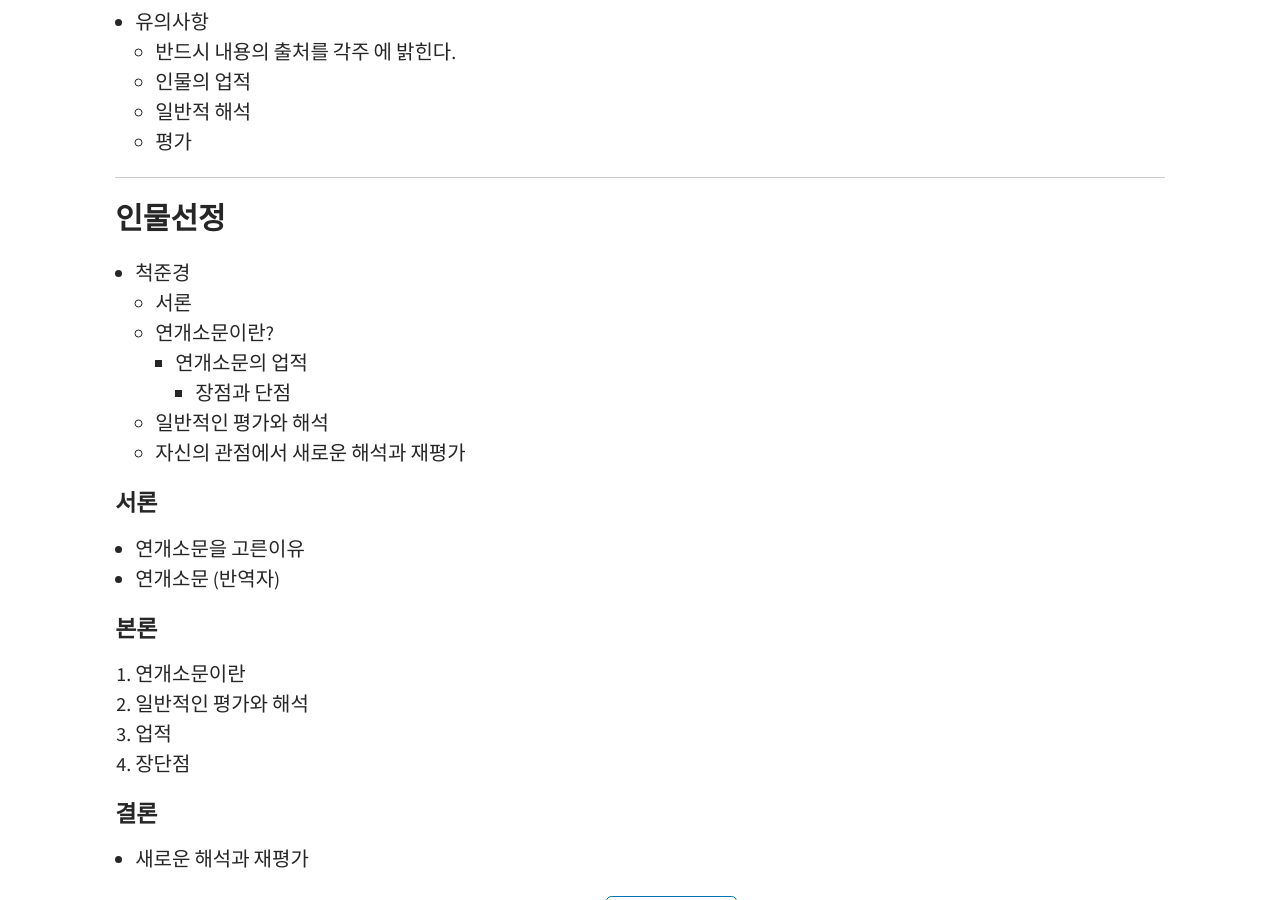
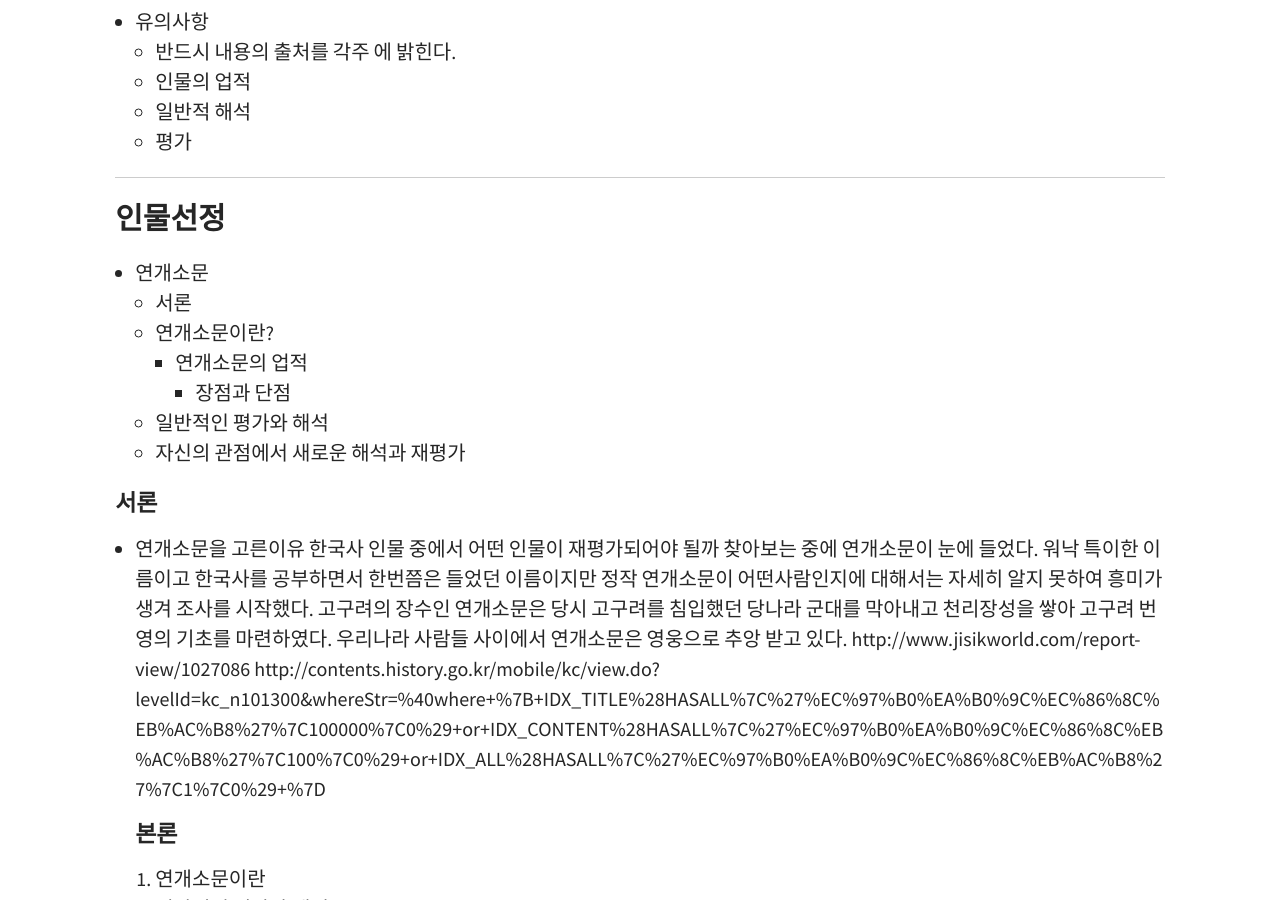
Before and after one commit to underkim/underkim.github.io, a Jekyll site: the page built from _posts/2023-04-28-한국사.md, in a window 1280 px wide and 900 px high, scrolled down 537 px. Built offline with Jekyll 4.4.1, drawn with Linux system fonts in a browser that asks for light colours; our own code applies the rules of GitHub Pages for plain Markdown files; a script that is not in the unit is left out.

Commit message:
23-05-22

```diff
--- a/_posts/2023-04-28-한국사.md
+++ b/_posts/2023-04-28-한국사.md
@@ -20,7 +20,7 @@ tags: assignment
 ----
 
 ### 인물선정
-- 척준경
+- 연개소문
   - 서론
   - 연개소문이란?
     - 연개소문의 업적
@@ -31,8 +31,12 @@ tags: assignment
 
 #### 서론
  - 연개소문을 고른이유
- - 연개소문 (반역자)
-
+ 	한국사 인물 중에서 어떤 인물이 재평가되어야 될까 찾아보는 중에 연개소문이 눈에 들었다.
+	워낙 특이한 이름이고 한국사를 공부하면서 한번쯤은 들었던 이름이지만 정작 연개소문이 어떤사람인지에 대해서는
+	자세히 알지 못하여 흥미가 생겨 조사를 시작했다. 고구려의 장수인 연개소문은 당시 고구려를 침입했던 당나라 군대를 막아내고
+	천리장성을 쌓아 고구려 번영의 기초를 마련하였다. 우리나라 사람들 사이에서 연개소문은 영웅으로 추앙 받고 있다.
+ 	http://www.jisikworld.com/report-view/1027086
+	http://contents.history.go.kr/mobile/kc/view.do?levelId=kc_n101300&whereStr=%40where+%7B+IDX_TITLE%28HASALL%7C%27%EC%97%B0%EA%B0%9C%EC%86%8C%EB%AC%B8%27%7C100000%7C0%29+or+IDX_CONTENT%28HASALL%7C%27%EC%97%B0%EA%B0%9C%EC%86%8C%EB%AC%B8%27%7C100%7C0%29+or+IDX_ALL%28HASALL%7C%27%EC%97%B0%EA%B0%9C%EC%86%8C%EB%AC%B8%27%7C1%7C0%29+%7D
 #### 본론
 1. 연개소문이란
 2. 일반적인 평가와 해석
```
